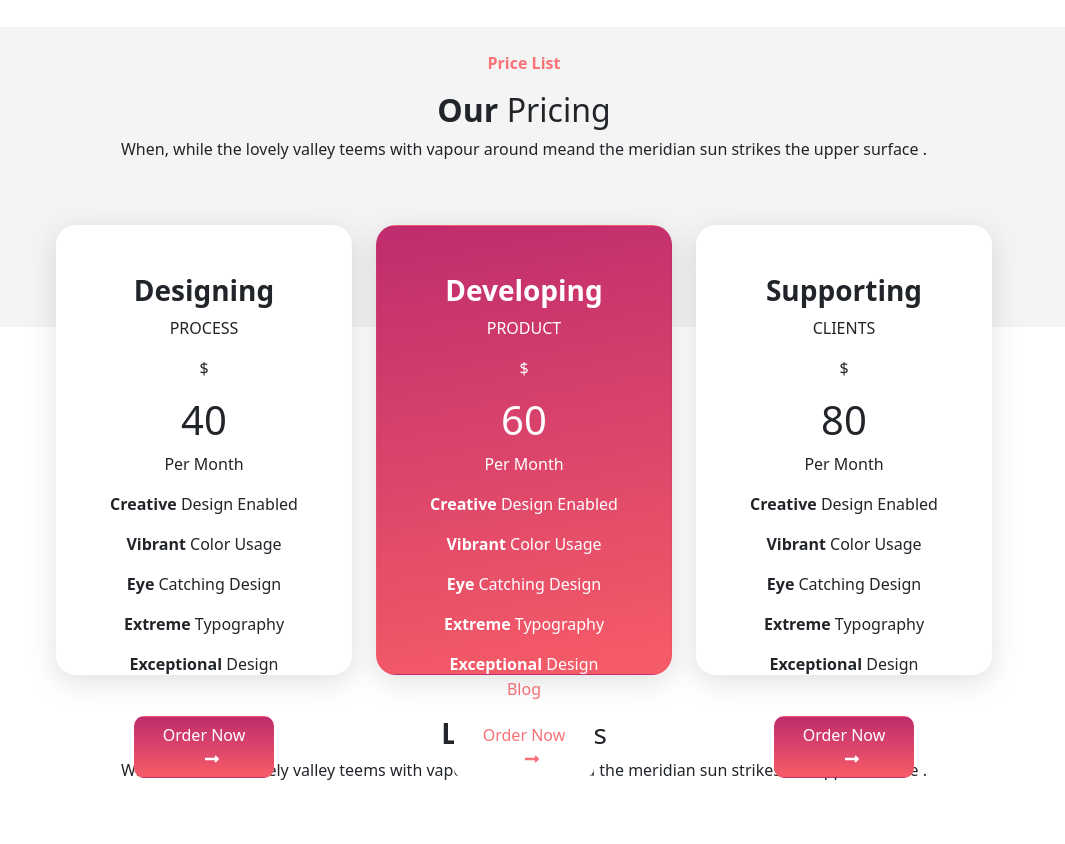
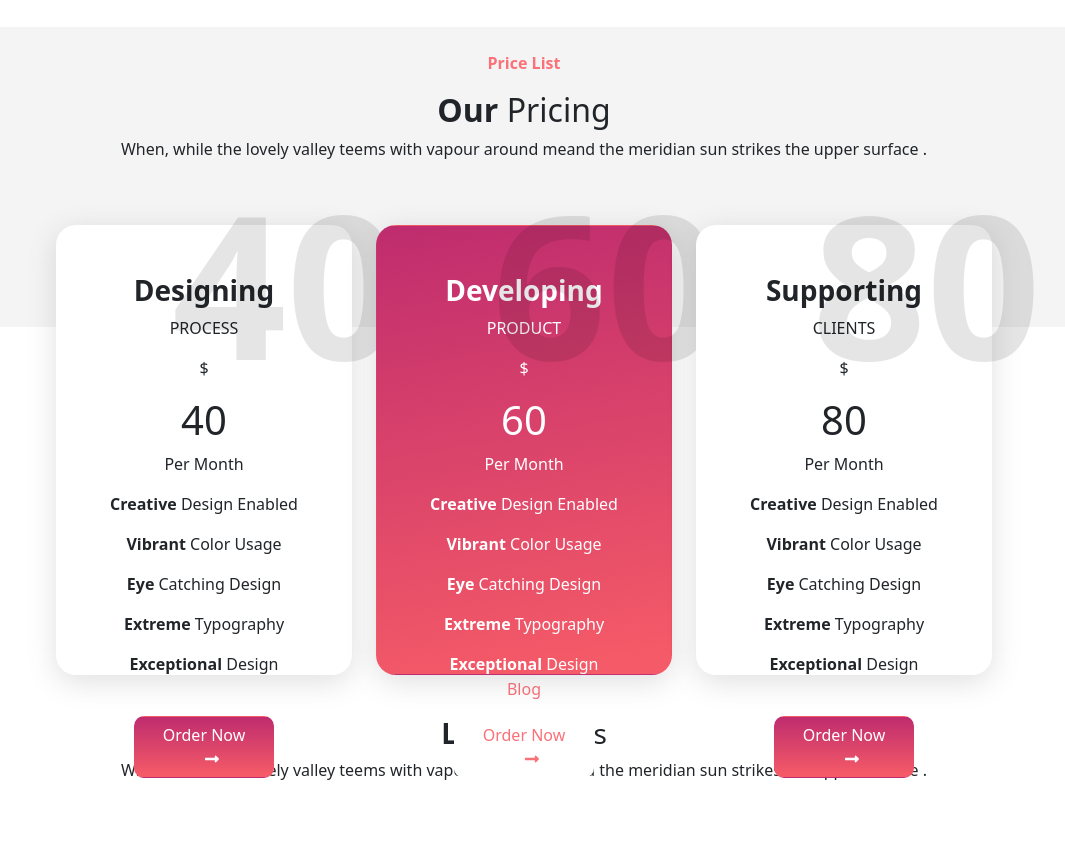
Before and after one commit to FrancescoCina/proj-html-vuejs, a Vue app: page / in a window 1280 px wide. Shown: the part 2660-3504 px from the top of the page, without its empty margins (116-1181 px from the left). Built offline with nearby package versions, Linux system fonts and the light colour scheme.

Commit message:
Fatto background in cards della sezione "Our Pricing"

```diff
--- a/src/components/Main.vue
+++ b/src/components/Main.vue
@@ -254,8 +254,9 @@
         </div>
         <!-- Row for price details -->
         <div class="row justify-content-center card-price">
-          <div class="col-3">
+          <div class="col-3 position-relative">
             <div class="card text-center p-5">
+              <p class="price-background">40</p>
               <h3><strong>Designing</strong></h3>
               <p>PROCESS</p>
               <p>$</p>
@@ -273,8 +274,10 @@
               </div>
             </div>
           </div>
-          <div class="col-3">
+          <div class="col-3 position-relative">
             <div class="card pink-card white text-center p-5">
+              <p class="price-background">60</p>
+
               <h3><strong>Developing</strong></h3>
               <p>PRODUCT</p>
               <p>$</p>
@@ -292,8 +295,10 @@
               </div>
             </div>
           </div>
-          <div class="col-3">
+          <div class="col-3 position-relative">
             <div class="card text-center p-5">
+              <p class="price-background">80</p>
+
               <h3><strong>Supporting</strong></h3>
               <p>CLIENTS</p>
               <p>$</p>
@@ -677,6 +682,15 @@ button.pink-button {
   );
 }
 
+.price-background {
+  position: absolute;
+  top: -93px;
+  left: 115px;
+  color: rgba(0, 0, 0, 0.1);
+  font-size: 200px;
+  font-weight: bold;
+}
+
 //  Sezione Latest Posts
 
 #latest-posts {
```
Also changed, not shown: 6 other files (tests, documents, lock files or other folders).
